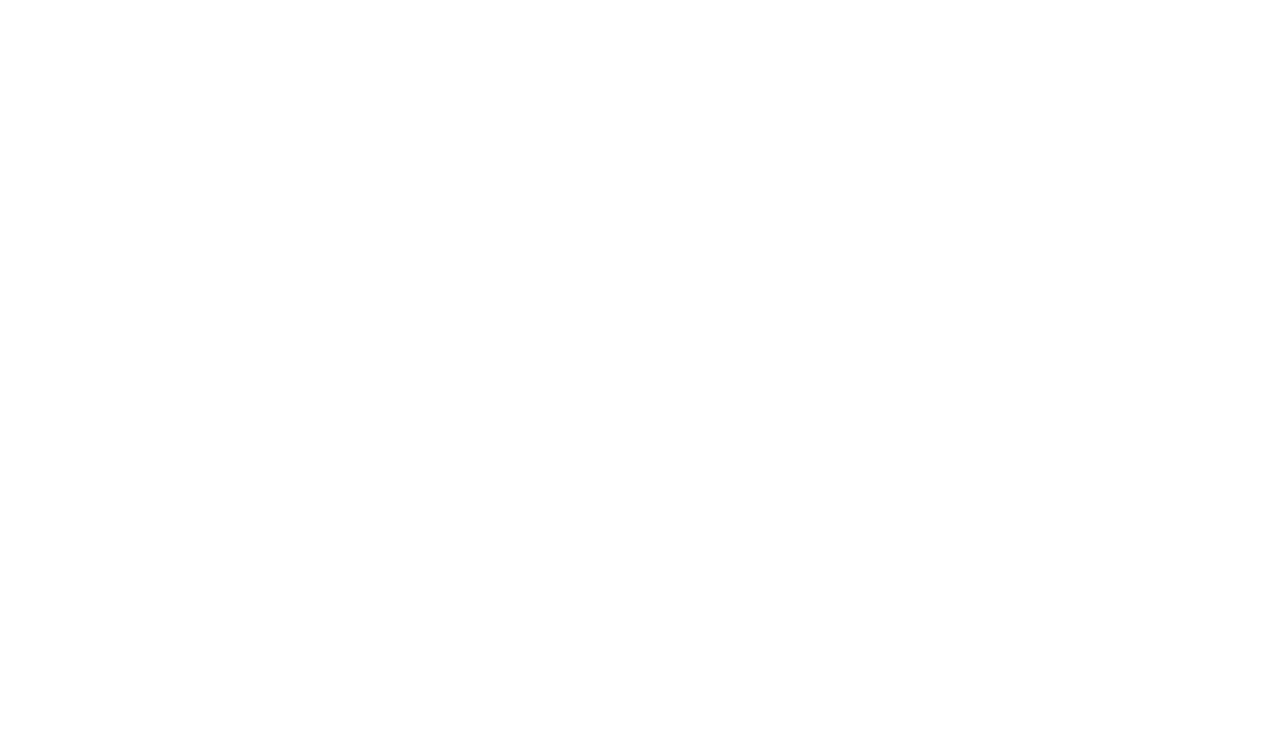
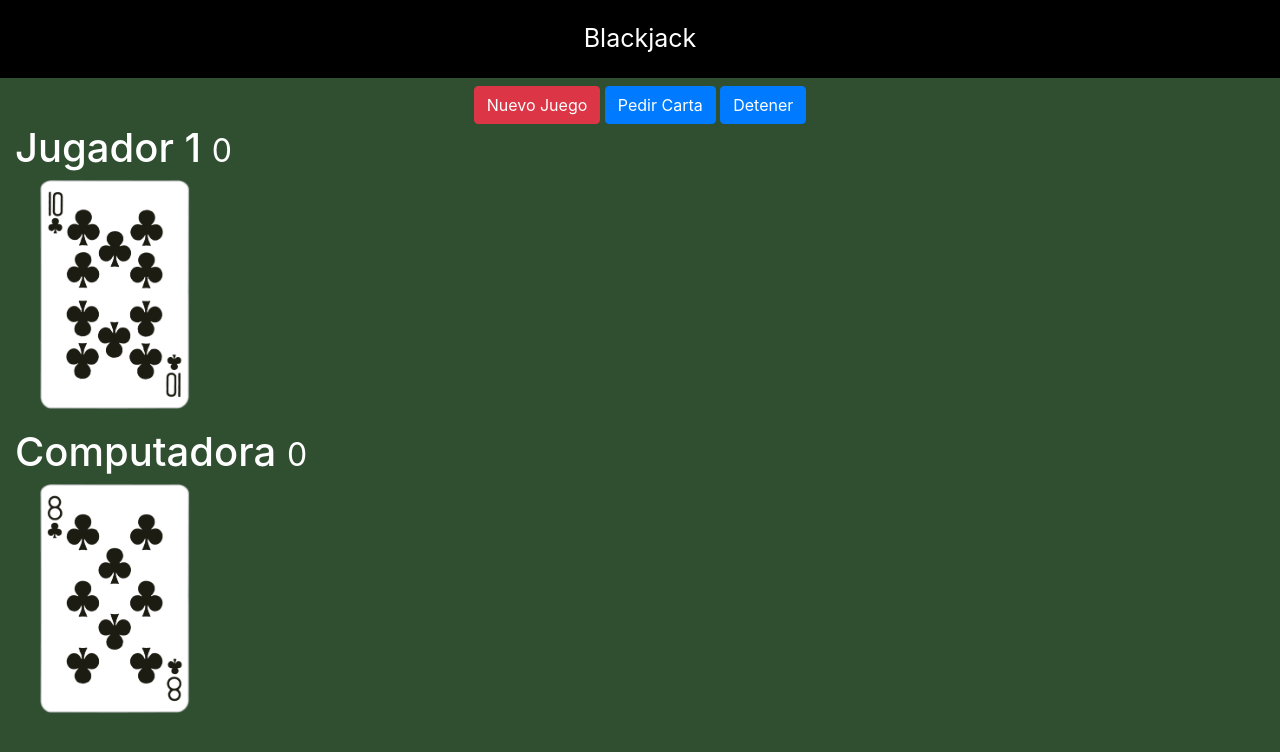
Before and after one commit to humbertodrc/blackjack-js, a plain HTML site: page index.html in a window 1280 px wide. Drawn offline with nearby package versions, Linux system fonts and the light colour scheme.

Commit message:
Maquetado juego

```diff
--- a/assets/css/styles.css
+++ b/assets/css/styles.css
@@ -0,0 +1,25 @@
+html, body{
+  margin: 0;
+  padding: 0;
+  background-color: #2f4f30;
+  color: white;
+}
+
+
+.titulo{
+  text-align: center;
+  background-color: black;
+  padding: 20px;
+  font-size: 25px;
+}
+
+.carta{
+  width: 150px;
+  position: relative;
+  left: 100px;
+  margin-left: -75px;
+}
+
+.judador-cartas, .computadora-cartas{
+  height: 240px;
+}
--- a/index.html
+++ b/index.html
@@ -4,10 +4,44 @@
   <meta charset="UTF-8">
   <meta name="viewport" content="width=device-width, initial-scale=1.0">
   <title>Blackjack</title>
+
+  <!-- Bootstrap -->
+  <link rel="stylesheet" href="https://stackpath.bootstrapcdn.com/bootstrap/4.4.1/css/bootstrap.min.css" integrity="sha384-Vkoo8x4CGsO3+Hhxv8T/Q5PaXtkKtu6ug5TOeNV6gBiFeWPGFN9MuhOf23Q9Ifjh" crossorigin="anonymous">
+
   <link rel="stylesheet" href="assets/css/styles.css">
+
 </head>
 <body>
 
+  <header class="titulo">
+    Blackjack
+  </header>
+
+  <div class="row mt-2">
+    <div class="col text-center">
+      <button class="btn btn-danger">Nuevo Juego</button>
+      <button class="btn btn-primary">Pedir Carta</button>
+      <button class="btn btn-primary">Detener</button>
+    </div>
+  </div>
+
+  <div class="row container">
+    <div class="col">
+      <h1>Jugador 1 <small>0</small></h1>
+      <div id="judador-cartas" class="judador-cartas">
+        <img class="carta" src="assets/cartas/10C.png" alt="carta">
+      </div>
+    </div>
+  </div>
+
+  <div class="row container mt-2">
+    <div class="col">
+      <h1>Computadora <small>0</small></h1>
+      <div id="computadora-cartas" class="computadora-cartas">
+        <img class="carta" src="assets/cartas/8C.png" alt="carta">
+      </div>
+    </div>
+  </div>
 
   <script src="assets/js/juego.js"></script>
 </body>
```
